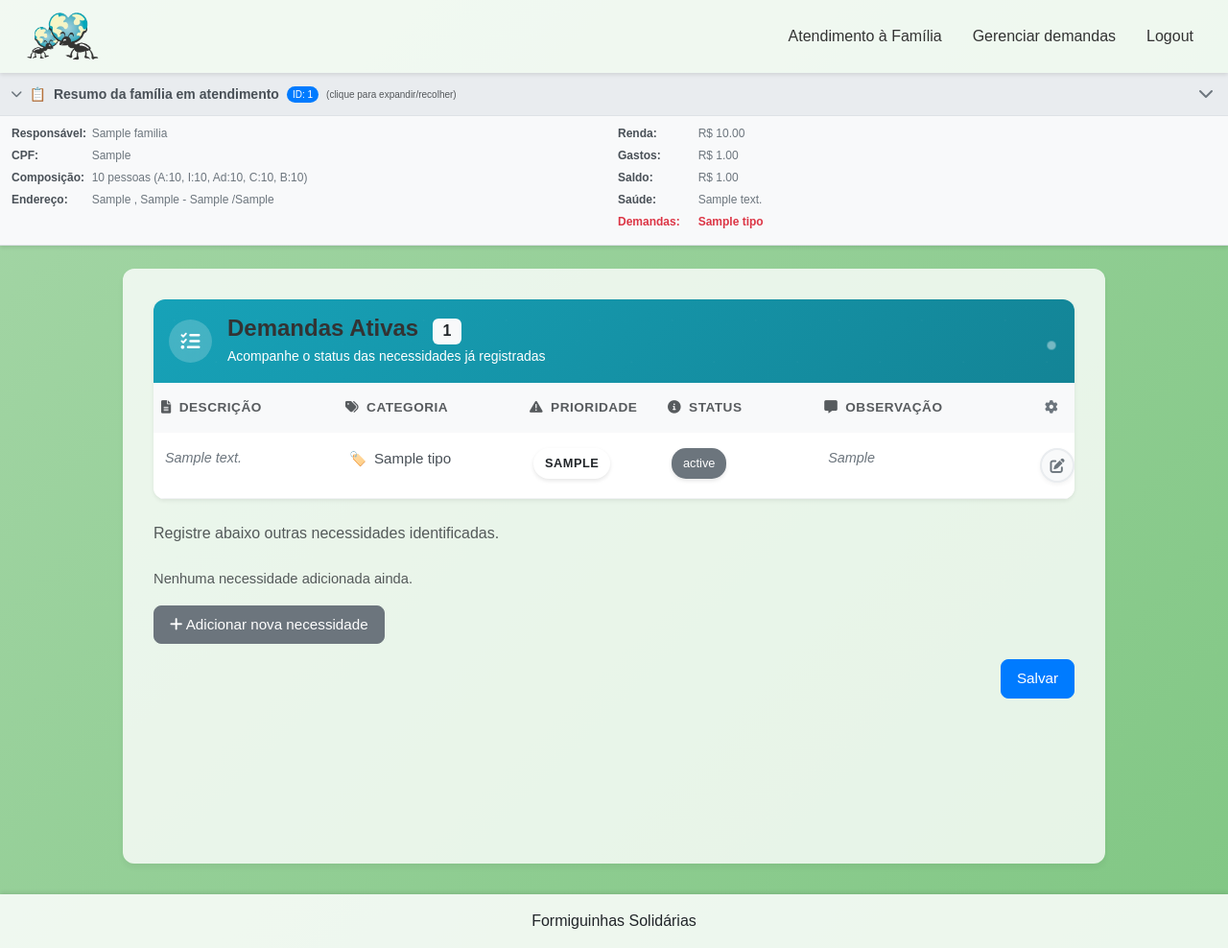
After one commit to silasmendes/appformiguinhasv2, a Flask app: page /gerenciar_demandas/1 in a window 1280 px wide. The commit adds this page. Shown: the whole page at 96% size. Run offline with Flask 3, Linux system fonts and the light colour scheme; a user stored in the database is signed in; tables that the repository leaves empty hold one stand-in row (values such as "Sample post"); parts of the project's set-up code (start-up, migrations or seed data) failed here and were passed over.

Commit message:
Add demanda management pages

```diff
--- a/app.py
+++ b/app.py
@@ -43,6 +43,209 @@ def reset_atendimento_sessao():
     session.pop("familia_id", None)
 
 
+def carregar_cadastro_familia(familia_id):
+    """Carrega dados da família e de demandas ativas para a sessão."""
+    familia = db.session.get(Familia, familia_id)
+    if not familia:
+        return None
+
+    cadastro = {}
+    cadastro["novo_cadastro"] = 0
+
+    cadastro.update({
+        "nome_responsavel": familia.nome_responsavel,
+        "data_nascimento": familia.data_nascimento.strftime('%d/%m/%Y') if familia.data_nascimento else None,
+        "genero": familia.genero,
+        "genero_autodeclarado": familia.genero_autodeclarado,
+        "estado_civil": familia.estado_civil,
+        "rg": familia.rg,
+        "cpf": familia.cpf,
+    })
+    if familia.autoriza_uso_imagem is not None:
+        cadastro["autoriza_uso_imagem"] = _bool_to_sim_nao(familia.autoriza_uso_imagem)
+
+    endereco = Endereco.query.filter_by(familia_id=familia_id).first()
+    if endereco:
+        cadastro.update({
+            "preenchimento_manual": endereco.preenchimento_manual,
+            "cep": endereco.cep,
+            "logradouro": endereco.logradouro,
+            "numero": endereco.numero,
+            "complemento": endereco.complemento,
+            "bairro": endereco.bairro,
+            "cidade": endereco.cidade,
+            "estado": endereco.estado,
+            "ponto_referencia": endereco.ponto_referencia,
+        })
+
+    comp = ComposicaoFamiliar.query.filter_by(familia_id=familia_id).first()
+    if comp:
+        cadastro.update({
+            "total_residentes": comp.total_residentes,
+            "quantidade_bebes": comp.quantidade_bebes,
+            "quantidade_criancas": comp.quantidade_criancas,
+            "quantidade_adolescentes": comp.quantidade_adolescentes,
+            "quantidade_adultos": comp.quantidade_adultos,
+            "quantidade_idosos": comp.quantidade_idosos,
+            "motivo_ausencia_escola": comp.motivo_ausencia_escola,
+        })
+        if comp.tem_menores_na_escola is not None:
+            cadastro["menores_na_escola"] = _bool_to_sim_nao(comp.tem_menores_na_escola)
+
+    contato = Contato.query.filter_by(familia_id=familia_id).first()
+    if contato:
+        cadastro.update({
+            "telefone_principal": contato.telefone_principal,
+            "telefone_principal_whatsapp": contato.telefone_principal_whatsapp,
+            "telefone_principal_nome_contato": contato.telefone_principal_nome_contato,
+            "telefone_alternativo": contato.telefone_alternativo,
+            "telefone_alternativo_whatsapp": contato.telefone_alternativo_whatsapp,
+            "telefone_alternativo_nome_contato": contato.telefone_alternativo_nome_contato,
+            "email_responsavel": contato.email_responsavel,
+        })
+
+    cond = CondicaoMoradia.query.filter_by(familia_id=familia_id).first()
+    if cond:
+        cadastro.update({
+            "tipo_moradia": cond.tipo_moradia,
+            "valor_aluguel": str(cond.valor_aluguel) if cond.valor_aluguel is not None else None,
+            "num_camas": cond.quantidade_camas,
+            "num_tvs": cond.quantidade_tvs,
+            "num_ventiladores": cond.quantidade_ventiladores,
+        })
+        if cond.tem_agua_encanada is not None:
+            cadastro["agua_encanada"] = _bool_to_sim_nao(cond.tem_agua_encanada)
+        if cond.tem_rede_esgoto is not None:
+            cadastro["rede_esgoto"] = _bool_to_sim_nao(cond.tem_rede_esgoto)
+        if cond.tem_energia_eletrica is not None:
+            cadastro["energia_eletrica"] = _bool_to_sim_nao(cond.tem_energia_eletrica)
+        if cond.tem_fogao is not None:
+            cadastro["tem_fogao"] = _bool_to_sim_nao(cond.tem_fogao)
+        if cond.tem_geladeira is not None:
+            cadastro["tem_geladeira"] = _bool_to_sim_nao(cond.tem_geladeira)
+
+    saude = SaudeFamiliar.query.filter_by(familia_id=familia_id).first()
+    if saude:
+        cadastro.update({
+            "descricao_doenca_cronica": saude.descricao_doenca_cronica,
+            "descricao_medicacao": saude.descricao_medicacao,
+            "descricao_deficiencia": saude.descricao_deficiencia,
+        })
+        if saude.tem_doenca_cronica is not None:
+            cadastro["tem_doenca_cronica"] = _bool_to_sim_nao(saude.tem_doenca_cronica)
+        if saude.usa_medicacao_continua is not None:
+            cadastro["usa_medicacao_continua"] = _bool_to_sim_nao(saude.usa_medicacao_continua)
+        if saude.tem_deficiencia is not None:
+            cadastro["tem_deficiencia"] = _bool_to_sim_nao(saude.tem_deficiencia)
+        if saude.recebe_bpc is not None:
+            cadastro["recebe_bpc"] = _bool_to_sim_nao(saude.recebe_bpc)
+
+    emprego = EmpregoProvedor.query.filter_by(familia_id=familia_id).first()
+    if emprego:
+        cadastro.update({
+            "relacao_provedor_familia": emprego.relacao_provedor_familia,
+            "descricao_provedor_externo": emprego.descricao_provedor_externo,
+            "situacao_emprego": emprego.situacao_emprego,
+            "descricao_situacao_emprego_outro": emprego.descricao_situacao_emprego_outro,
+            "profissao_provedor": emprego.profissao_provedor,
+            "experiencia_profissional": emprego.experiencia_profissional,
+            "formacao_profissional": emprego.formacao_profissional,
+            "habilidades_relevantes": emprego.habilidades_relevantes,
+        })
+
+    renda = RendaFamiliar.query.filter_by(familia_id=familia_id).first()
+    if renda:
+        cadastro.update({
+            "gastos_supermercado": str(renda.gastos_supermercado) if renda.gastos_supermercado is not None else None,
+            "gastos_energia_eletrica": str(renda.gastos_energia_eletrica) if renda.gastos_energia_eletrica is not None else None,
+            "gastos_agua": str(renda.gastos_agua) if renda.gastos_agua is not None else None,
+            "valor_botija_gas": str(renda.valor_botijao_gas) if renda.valor_botijao_gas is not None else None,
+            "duracao_botija_gas": renda.duracao_botijao_gas,
+            "gastos_gas": str(renda.gastos_gas) if renda.gastos_gas is not None else None,
+            "gastos_transporte": str(renda.gastos_transporte) if renda.gastos_transporte is not None else None,
+            "gastos_medicamentos": str(renda.gastos_medicamentos) if renda.gastos_medicamentos is not None else None,
+            "gastos_conta_celular": str(renda.gastos_celular) if renda.gastos_celular is not None else None,
+            "gastos_outros": str(renda.gastos_outros) if renda.gastos_outros is not None else None,
+            "renda_arrimo": str(renda.renda_provedor_principal) if renda.renda_provedor_principal is not None else None,
+            "renda_outros_familiares": str(renda.renda_outros_moradores) if renda.renda_outros_moradores is not None else None,
+            "auxilio_parentes_amigos": str(renda.ajuda_terceiros) if renda.ajuda_terceiros is not None else None,
+            "descricao_beneficios": renda.descricao_beneficios,
+            "valor_total_beneficios": str(renda.valor_beneficios) if renda.valor_beneficios is not None else None,
+            "renda_familiar_total": str(renda.renda_total_familiar) if renda.renda_total_familiar is not None else None,
+            "total_gastos": str(renda.gastos_totais) if renda.gastos_totais is not None else None,
+            "saldo": str(renda.saldo_mensal) if renda.saldo_mensal is not None else None,
+        })
+        if renda.possui_cadastro_unico is not None:
+            cadastro["cadastro_unico"] = _bool_to_sim_nao(renda.possui_cadastro_unico)
+        if renda.recebe_beneficios_governo is not None:
+            cadastro["recebe_beneficio"] = _bool_to_sim_nao(renda.recebe_beneficios_governo)
+
+    educacao = EducacaoEntrevistado.query.filter_by(familia_id=familia_id).first()
+    if educacao:
+        cadastro.update({
+            "nivel_escolaridade": educacao.nivel_escolaridade,
+            "curso_ou_serie_atual": educacao.curso_ou_serie_atual,
+        })
+        if educacao.estuda_atualmente is not None:
+            cadastro["estuda_atualmente"] = _bool_to_sim_nao(educacao.estuda_atualmente)
+
+    ult_etapa = (
+        db.session.query(
+            DemandaEtapa.demanda_id,
+            func.max(DemandaEtapa.etapa_id).label("etapa_id")
+        )
+        .group_by(DemandaEtapa.demanda_id)
+        .subquery()
+    )
+
+    active_statuses = [
+        "Em análise",
+        "Em andamento",
+        "Encaminhada",
+        "Aguardando resposta",
+        "Suspensa",
+    ]
+
+    demandas_rows = (
+        db.session.query(
+            DemandaFamilia.demanda_id,
+            DemandaTipo.demanda_tipo_nome,
+            DemandaFamilia.descricao,
+            DemandaFamilia.prioridade,
+            DemandaEtapa.status_atual,
+            DemandaEtapa.observacao,
+        )
+        .join(ult_etapa, DemandaFamilia.demanda_id == ult_etapa.c.demanda_id)
+        .join(
+            DemandaEtapa,
+            and_(
+                DemandaEtapa.demanda_id == ult_etapa.c.demanda_id,
+                DemandaEtapa.etapa_id == ult_etapa.c.etapa_id,
+            ),
+        )
+        .join(DemandaTipo, DemandaTipo.demanda_tipo_id == DemandaFamilia.demanda_tipo_id)
+        .filter(DemandaFamilia.familia_id == familia_id)
+        .filter(DemandaFamilia.status.in_(active_statuses))
+        .all()
+    )
+
+    cadastro["demandas"] = [
+        {
+            "demanda_id": row.demanda_id,
+            "categoria": row.demanda_tipo_nome,
+            "descricao": row.descricao,
+            "prioridade": row.prioridade,
+            "status_atual": row.status_atual,
+            "observacao": row.observacao,
+        }
+        for row in demandas_rows
+    ]
+
+    session["cadastro"] = cadastro
+    session["familia_id"] = familia_id
+    return cadastro
+
+
 def _bool_to_sim_nao(valor):
     if valor is None:
         return None
@@ -82,6 +285,57 @@ def menu_atendimento():
             })
         auto_open = True
     return render_template("atendimento/etapa0_menu.html", resultados=resultados, auto_open=auto_open)
+
+
+@app.route("/gerenciar_demandas", methods=["GET"])
+@login_required
+def gerenciar_demandas_busca():
+    """Exibe página de busca de família para gerenciar demandas."""
+    termo = request.args.get("q", "").strip()
+    resultados = None
+    if termo:
+        query = Familia.query.filter(
+            or_(
+                Familia.cpf.ilike(f"%{termo}%"),
+                Familia.nome_responsavel.ilike(f"%{termo}%")
+            )
+        )
+        familias = query.all()
+        resultados = []
+        for familia in familias:
+            ultimo = db.session.query(func.max(Atendimento.data_hora_atendimento)).filter_by(familia_id=familia.familia_id).scalar()
+            resultados.append({
+                "familia_id": familia.familia_id,
+                "nome_responsavel": familia.nome_responsavel,
+                "cpf": familia.cpf,
+                "ultimo_atendimento": ultimo.date() if ultimo else None,
+            })
+    return render_template("demandas/busca_familia.html", resultados=resultados)
+
+
+@app.route("/gerenciar_demandas/<int:familia_id>", methods=["GET", "POST"])
+@login_required
+def gerenciar_demandas_familia(familia_id):
+    """Permite atualização direta das demandas da família."""
+    if request.method == "POST":
+        cadastro = get_cadastro()
+        cadastro.update(request.form.to_dict(flat=True))
+        demandas_json = request.form.get("demandas_json")
+        if demandas_json:
+            try:
+                cadastro["demandas"] = json.loads(demandas_json)
+            except Exception:
+                cadastro["demandas"] = []
+        session["cadastro"] = cadastro
+        flash("Demandas atualizadas", "success")
+        return redirect(url_for("gerenciar_demandas_familia", familia_id=familia_id))
+
+    reset_atendimento_sessao()
+    cadastro = carregar_cadastro_familia(familia_id)
+    if cadastro is None:
+        flash("Família não encontrada", "danger")
+        return redirect(url_for("gerenciar_demandas_busca"))
+    return render_template("demandas/gerenciar.html")
 
 @app.route("/atendimento_nova_familia")
 @login_required
--- a/app/templates/base.html
+++ b/app/templates/base.html
@@ -22,6 +22,7 @@
         <div class="collapse navbar-collapse justify-content-end" id="navbarNav">
             <ul class="navbar-nav align-items-center">
                 <li class="nav-item"><a class="nav-link" href="{{ url_for('menu_atendimento') }}">Atendimento à Família</a></li>
+                <li class="nav-item"><a class="nav-link" href="{{ url_for('gerenciar_demandas_busca') }}">Gerenciar demandas</a></li>
                 {% if current_user.is_authenticated and current_user.tipo == 'admin' %}
                 <li class="nav-item"><a class="nav-link" href="{{ url_for('usuarios.listar_usuarios') }}">Gerenciar Usuários</a></li>
                 {% endif %}
@@ -36,7 +37,7 @@
 </nav>
 
 <!-- Resumo da Família (Colapsável) -->
-{% if session.get('familia_id') and request.path.startswith('/atendimento/') and session.get('cadastro', {}).get('novo_cadastro') == 0 %}
+{% if session.get('familia_id') and (request.path.startswith('/atendimento/') or request.path.startswith('/gerenciar_demandas')) and session.get('cadastro', {}).get('novo_cadastro') == 0 %}
 <div id="familySummary" class="family-summary">
     <div class="family-summary-header">
         <div class="d-flex align-items-center">
--- /dev/null
+++ b/app/templates/demandas/gerenciar.html
@@ -0,0 +1,121 @@
+{% extends 'base.html' %}
+{% block title %}Gerenciar demandas{% endblock %}
+{% block content %}
+<div id="demandasAtivasSection" class="mb-4 d-none">
+    <div class="card shadow-sm border-0">
+        <div class="card-header bg-gradient-info text-white py-3">
+            <div class="d-flex align-items-center">
+                <div class="icon-wrapper me-3">
+                    <i class="fas fa-tasks fa-lg"></i>
+                </div>
+                <div>
+                    <h4 class="mb-0 fw-bold">
+                        Demandas Ativas
+                        <span id="contadorDemandas" class="badge bg-light text-dark ms-2 fs-6">0</span>
+                    </h4>
+                    <small class="opacity-90">Acompanhe o status das necessidades já registradas</small>
+                </div>
+            </div>
+        </div>
+        <div class="card-body p-0">
+            <div class="table-responsive">
+                <table id="tabelaDemandasAtivas" class="table table-hover align-middle mb-0">
+                    <thead class="table-light">
+                        <tr>
+                            <th class="border-0 fw-semibold text-muted py-3">
+                                <i class="fas fa-file-alt me-2"></i>Descrição
+                            </th>
+                            <th class="border-0 fw-semibold text-muted py-3">
+                                <i class="fas fa-tags me-2"></i>Categoria
+                            </th>
+                            <th class="border-0 fw-semibold text-muted py-3">
+                                <i class="fas fa-exclamation-triangle me-2"></i>Prioridade
+                            </th>
+                            <th class="border-0 fw-semibold text-muted py-3">
+                                <i class="fas fa-info-circle me-2"></i>Status
+                            </th>
+                            <th class="border-0 fw-semibold text-muted py-3">
+                                <i class="fas fa-comment-alt me-2"></i>Observação
+                            </th>
+                            <th class="border-0 py-3 text-center">
+                                <i class="fas fa-cog"></i>
+                            </th>
+                        </tr>
+                    </thead>
+                    <tbody></tbody>
+                </table>
+            </div>
+        </div>
+    </div>
+</div>
+
+<p class="text-muted mb-4">
+    Registre abaixo outras necessidades identificadas.
+</p>
+
+<form id="formEtapa10" autocomplete="off" method="post">
+    <input type="hidden" id="familia_id_hidden" name="familia_id" value="{{ session.get('familia_id', '') }}">
+    <input type="hidden" id="demandas_json" name="demandas_json" value="">
+    <div id="necessidadesLista" class="mb-3">
+        <p id="nenhumaNecessidade" class="text-muted">Nenhuma necessidade adicionada ainda.</p>
+    </div>
+    <div class="mb-3">
+        <button type="button" class="btn btn-secondary" id="adicionarNecessidade">
+            <i class="fa fa-plus"></i> Adicionar nova necessidade
+        </button>
+    </div>
+    <div class="text-end">
+        <button type="submit" class="btn btn-primary" id="btnProxima" data-next-url="{{ url_for('gerenciar_demandas_familia', familia_id=session.get('familia_id')) }}">
+            Salvar
+        </button>
+    </div>
+</form>
+
+<div id="modalAtualizarDemanda" class="modal-overlay d-none">
+    <div class="modal-content">
+        <div class="modal-header">
+            <h5 class="modal-title"><i class="fa-solid fa-pen"></i> Atualizar demanda</h5>
+            <button type="button" class="btn-close" id="fecharModalDemanda">&times;</button>
+        </div>
+        <div class="modal-body">
+            <form id="formAtualizarDemanda">
+                <input type="hidden" id="modal_demanda_id">
+                <div class="mb-3">
+                    <label class="form-label">Demanda</label>
+                    <p id="modal_demanda_descricao" class="fw-bold mb-1"></p>
+                </div>
+                <div class="mb-3">
+                    <label for="modal_status" class="form-label">Status atual</label>
+                    <select id="modal_status" class="form-select" required>
+                        <option value="Em análise">Em análise</option>
+                        <option value="Em andamento">Em andamento</option>
+                        <option value="Encaminhada">Encaminhada</option>
+                        <option value="Aguardando resposta">Aguardando resposta</option>
+                        <option value="Suspensa">Suspensa</option>
+                        <option value="Cancelada">Cancelada</option>
+                        <option value="Concluída">Concluída</option>
+                    </select>
+                </div>
+                <div class="mb-3">
+                    <label for="modal_observacao" class="form-label">Observação</label>
+                    <textarea id="modal_observacao" class="form-control" rows="3"></textarea>
+                </div>
+                <div class="text-end">
+                    <button type="button" class="btn btn-primary" id="salvarAtualizacaoDemanda">Salvar</button>
+                </div>
+            </form>
+        </div>
+    </div>
+</div>
+{% endblock %}
+
+{% block extra_css %}
+<link rel="stylesheet" href="{{ url_for('static', filename='css/etapa10_outras_necessidades.css') }}">
+{% endblock %}
+
+{% block extra_js %}
+<script src="{{ url_for('static', filename='js/etapa10_outras_necessidades.js') }}"></script>
+<script>
+    window.sessionCadastro = {{ session['cadastro'] | tojson }};
+</script>
+{% endblock %}
```
Also changed, not shown: app/templates/demandas/busca_familia.html (added, +34 -0 lines).
